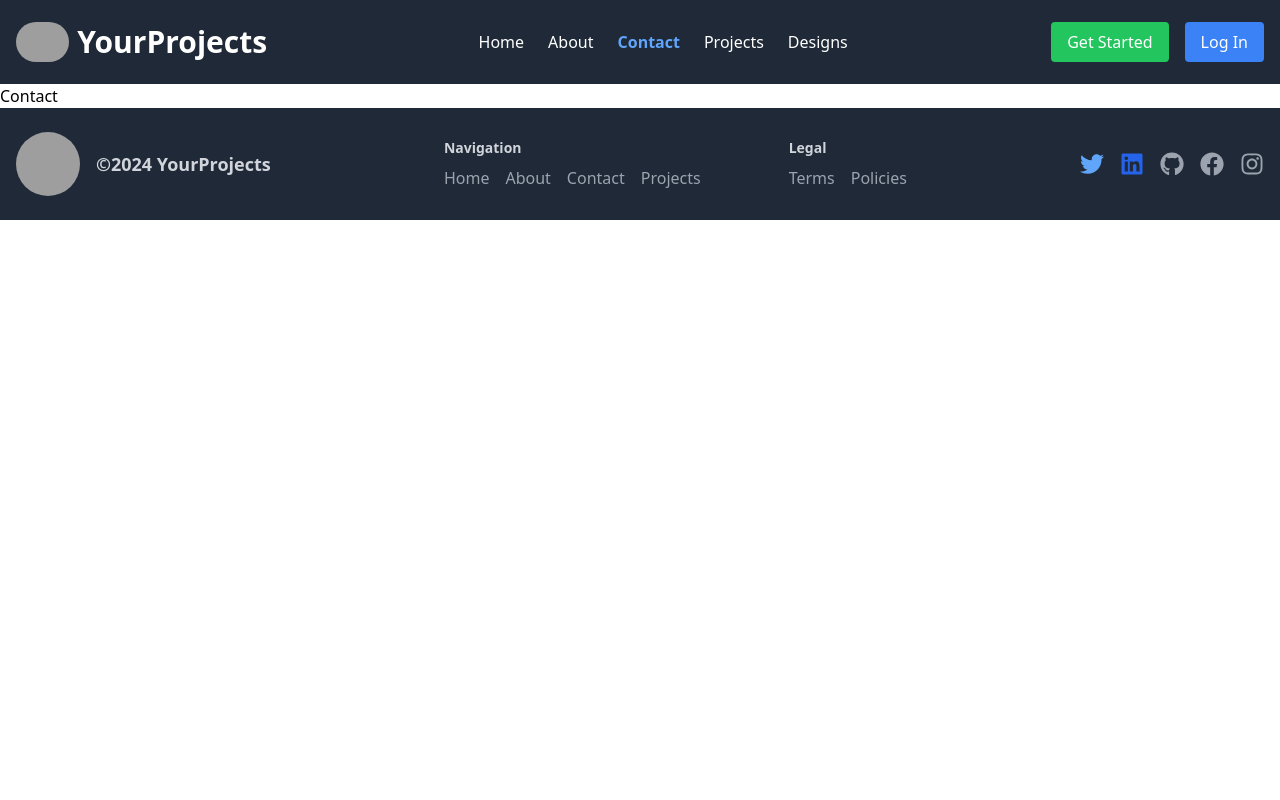
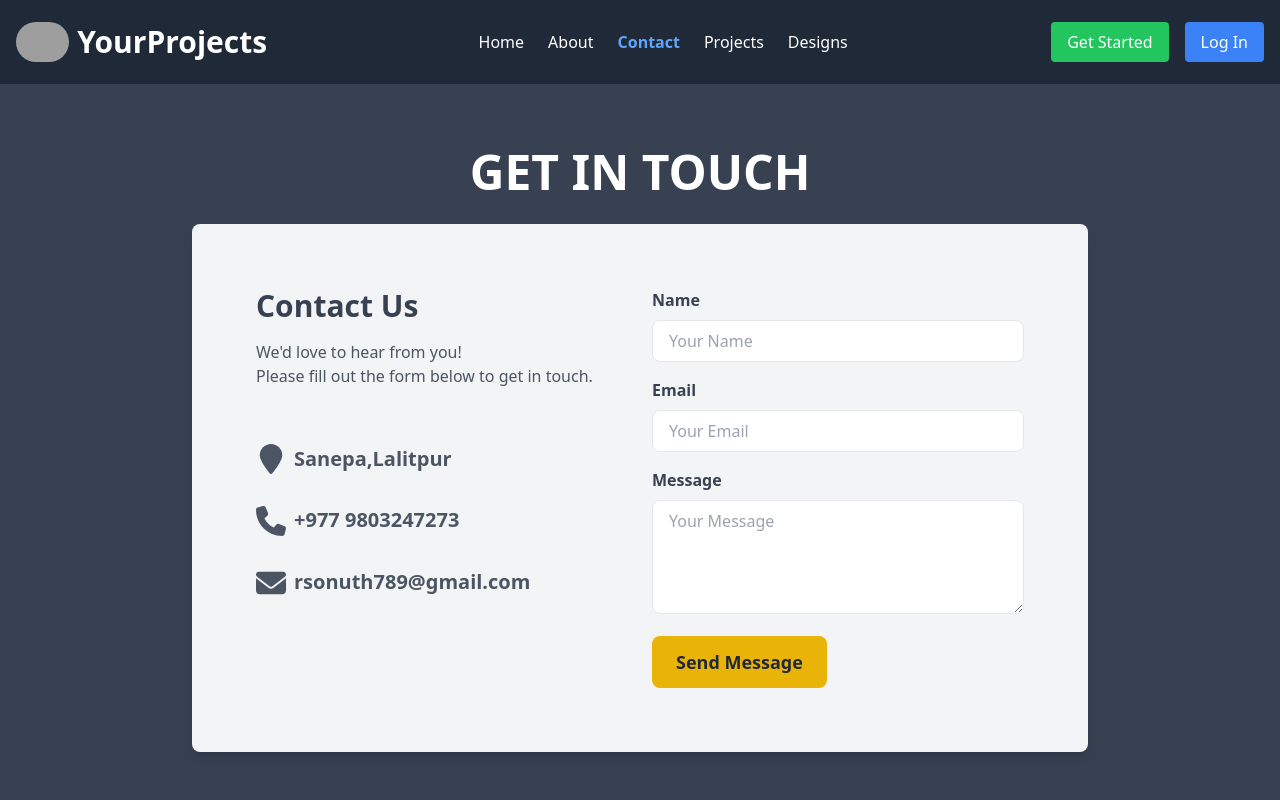
Before and after one commit to sonuthakur03/YourProjects, a React (Vite) app: page /contact in a window 1280 px wide. Shown: the top 800 px of the page. Built offline with nearby package versions, Linux system fonts and the light colour scheme; grey boxes are pictures that could not be loaded.

Commit message:
contact section

```diff
--- a/src/components/Contact/Contact.jsx
+++ b/src/components/Contact/Contact.jsx
@@ -1,7 +1,105 @@
+// Contact.jsx
 import React from "react";
+import { FaLocationPin, FaEnvelope, FaPhone } from "react-icons/fa6";
 
-function Contact() {
-  return <div>Contact</div>;
-}
+const Contact = () => {
+  return (
+    <div className="bg-gray-700 min-h-screen">
+      {/* Hero Section */}
+      <section className="bg-gray-700 text-white py-16">
+        <h2 className="text-5xl font-bold mb-7 text-center">GET IN TOUCH</h2>
+        <div className="container flex flex-col md:flex-row md:justify-center items-center">
+          {/* Contact Form */}
+          <div className="flex-1 mb-8 md:mb-0 flex justify-center items-center">
+            <form className="w-full max-w-4xl flex gap-6 bg-gray-100 p-16 rounded-lg shadow-lg">
+              <div className="w-1/2">
+                <h1 className="text-3xl font-bold mb-4 text-gray-700">
+                  Contact Us
+                </h1>
+                <p className="text-gray-600 mb-6">
+                  We'd love to hear from you! <br />
+                  Please fill out the form below to get in touch.
+                </p>
+                <div className="flex flex-col gap-8 justify-center mt-14">
+                  <p className="text-xl  text-gray-600 font-semibold flex gap-2 items-center ">
+                    <FaLocationPin size={30} />
+                    <span>Sanepa,Lalitpur</span>
+                  </p>
+                  <p className="text-xl  text-gray-600 font-semibold flex gap-2">
+                    <FaPhone size={30} />
+                    <span>+977 9803247273</span>
+                  </p>
+                  <p className="text-xl text-gray-600 font-semibold flex gap-2">
+                    <FaEnvelope size={30} />
+                    <span>rsonuth789@gmail.com</span>
+                  </p>
+                </div>
+              </div>
+              <div className="w-1/2">
+                <div className="mb-4">
+                  <label
+                    htmlFor="name"
+                    className="block text-gray-700 font-semibold mb-2"
+                  >
+                    Name
+                  </label>
+                  <input
+                    type="text"
+                    id="name"
+                    placeholder="Your Name"
+                    className="w-full px-4 py-2 border text-gray-700 rounded-lg"
+                  />
+                </div>
+                <div className="mb-4">
+                  <label
+                    htmlFor="email"
+                    className="block text-gray-700 font-semibold mb-2"
+                  >
+                    Email
+                  </label>
+                  <input
+                    type="email"
+                    id="email"
+                    placeholder="Your Email"
+                    className="w-full px-4 py-2 border text-gray-700 rounded-lg"
+                  />
+                </div>
+                <div className="mb-4">
+                  <label
+                    htmlFor="message"
+                    className="block text-gray-700 font-semibold mb-2"
+                  >
+                    Message
+                  </label>
+                  <textarea
+                    id="message"
+                    rows="4"
+                    placeholder="Your Message"
+                    className="w-full px-4 py-2 border text-gray-700 rounded-lg"
+                  />
+                </div>
+                <button
+                  type="submit"
+                  className="bg-yellow-500 text-gray-800 px-6 py-3 rounded-lg text-lg font-semibold hover:bg-yellow-600"
+                >
+                  Send Message
+                </button>
+              </div>
+            </form>
+          </div>
+
+          {/* Image
+          <div className="flex-1 mb-8 md:mb-0 justify-center items-center">
+            <img
+              src="" // Replace with your contact image
+              alt="Contact Us"
+              className="w-full h-auto rounded-lg shadow-lg"
+            />
+          </div> */}
+        </div>
+      </section>
+    </div>
+  );
+};
 
 export default Contact;
```
